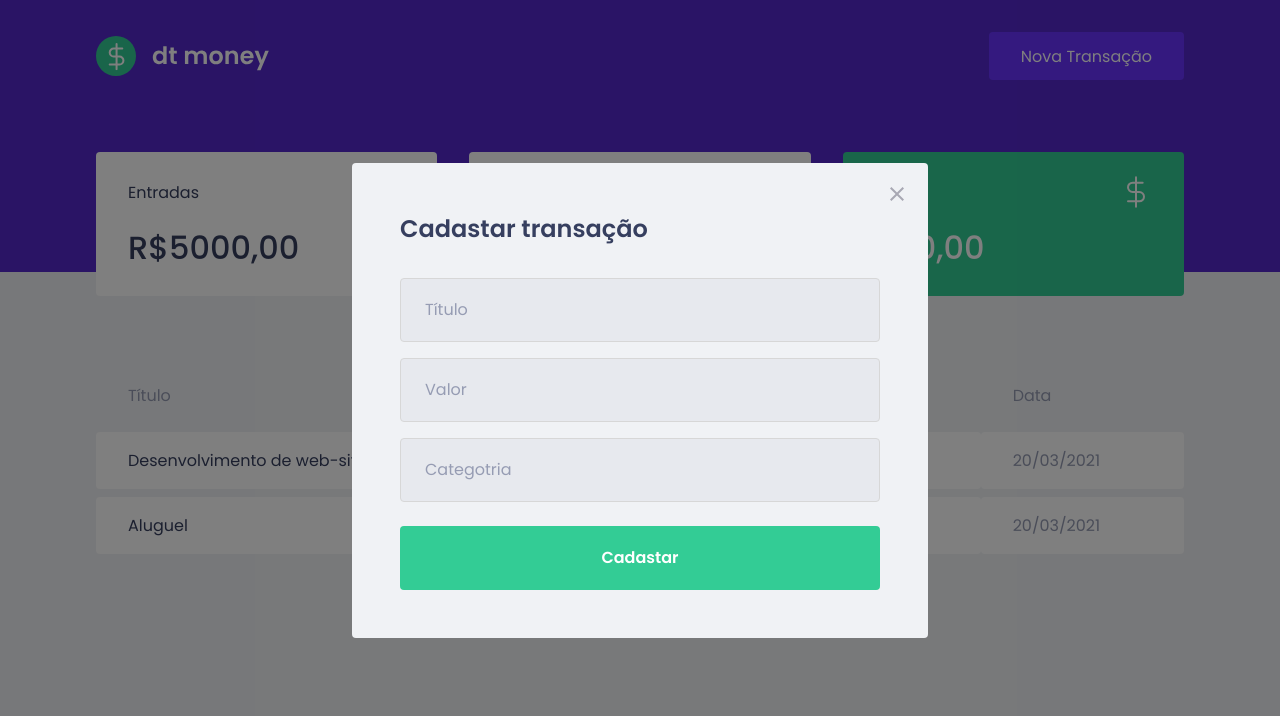
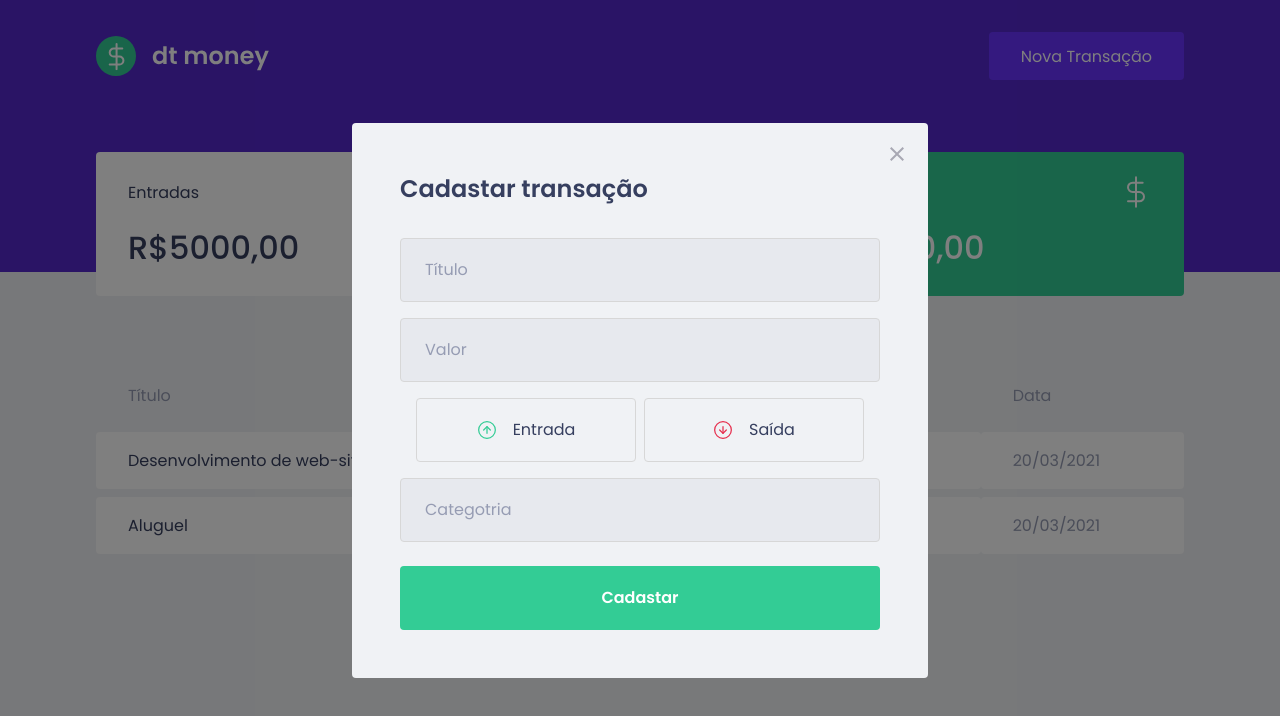
Before and after one commit to arcanjomitsuo/ignite-dtmoney, a React (Create React App) app: page / in a window 1280 px wide. Both pictures are taken after a click on the button "Nova Transação". Shown: the top 716 px of the page. Built offline with nearby package versions, Linux system fonts and the light colour scheme; no server answers; what miragejs would draw is missing.

Commit message:
Criando botões de Tipo

```diff
--- a/package.json
+++ b/package.json
@@ -6,6 +6,7 @@
     "@types/react-modal": "^3.12.0",
     "axios": "^0.21.1",
     "miragejs": "^0.1.41",
+    "polished": "^4.1.1",
     "react": "^17.0.2",
     "react-dom": "^17.0.2",
     "react-modal": "^3.12.1",
--- a/src/components/NewTransactionModal/index.tsx
+++ b/src/components/NewTransactionModal/index.tsx
@@ -1,7 +1,9 @@
 import React from "react";
 import Modal from "react-modal";
-import { Container } from "./styles";
+import { Container, TransactionTypeContainer } from "./styles";
 import CloseImg from "../../assets/close.svg";
+import incomeImg from "../../assets/income.svg";
+import outcomeImg from "../../assets/outcome.svg";
 
 interface NewTransactionModalProps {
   isOpen: boolean;
@@ -32,6 +34,18 @@ export function NewTransactionModal({
 
         <input type="text" placeholder="Título"></input>
         <input type="number" placeholder="Valor"></input>
+
+        <TransactionTypeContainer>
+          <button type="button">
+            <img src={incomeImg} alt="Entrada" />
+            <span>Entrada</span>
+          </button>
+          <button type="button">
+            <img src={outcomeImg} alt="Saída" />
+            <span>Saída</span>
+          </button>{" "}
+        </TransactionTypeContainer>
+
         <input type="text" placeholder="Categotria"></input>
         <button type="submit">Cadastar</button>
       </Container>
--- a/src/components/NewTransactionModal/styles.ts
+++ b/src/components/NewTransactionModal/styles.ts
@@ -1,3 +1,4 @@
+import { darken } from "polished";
 import styled from "styled-components";
 
 export const Container = styled.div`
@@ -47,3 +48,40 @@ export const Container = styled.div`
     }
   }
 `;
+
+export const TransactionTypeContainer = styled.div`
+  margin: 1rem;
+  display: grid;
+  grid-template-columns: 1fr 1fr;
+  gap: 0.5rem;
+
+  button {
+    height: 4rem;
+    border: 1px solid #d7d7d7;
+    border-radius: 0.25rem;
+
+    background: transparent;
+
+    display: flex;
+    align-items: center;
+    justify-content: center;
+
+    transition: borser-color 0.2s;
+
+    &:hover {
+      border-color: ${darken(0.1, "#d7d7d7")};
+    }
+  }
+
+  img {
+    width: 20px;
+    height: 20px;
+  }
+
+  span {
+    display: inline-block;
+    margin-left: 1rem;
+    font-size: 1rem;
+    color: var(--text-title);
+  }
+`;
```
Also changed, not shown: 1 other file (tests, documents, lock files or other folders).
